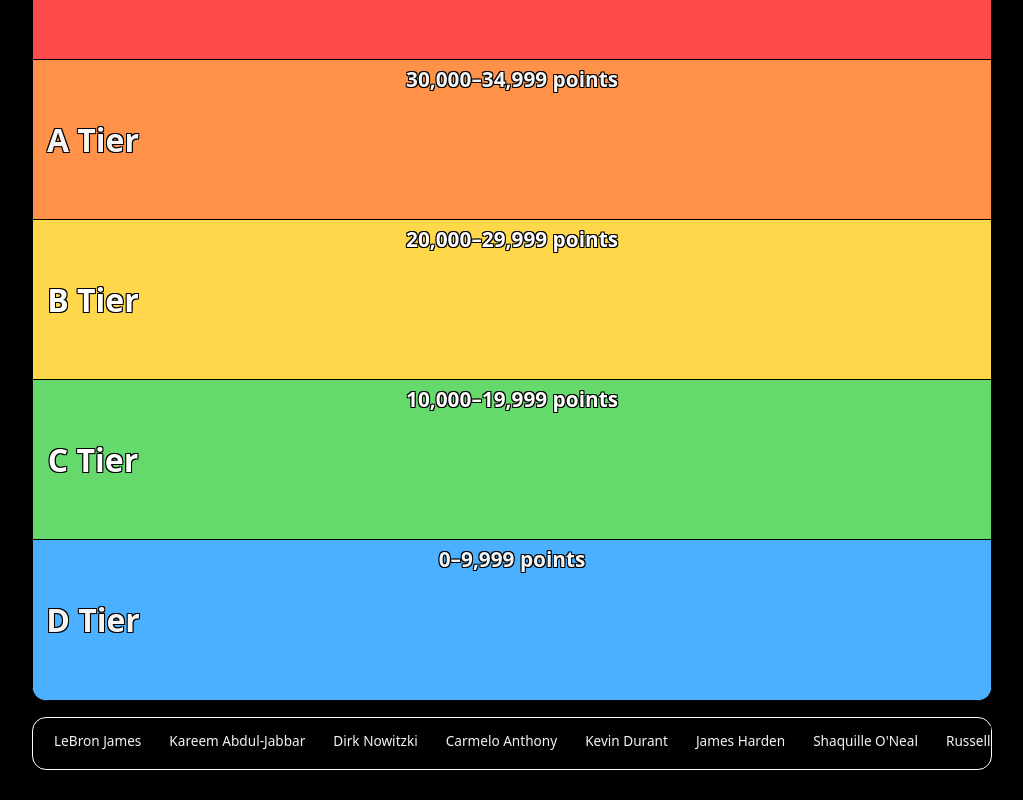
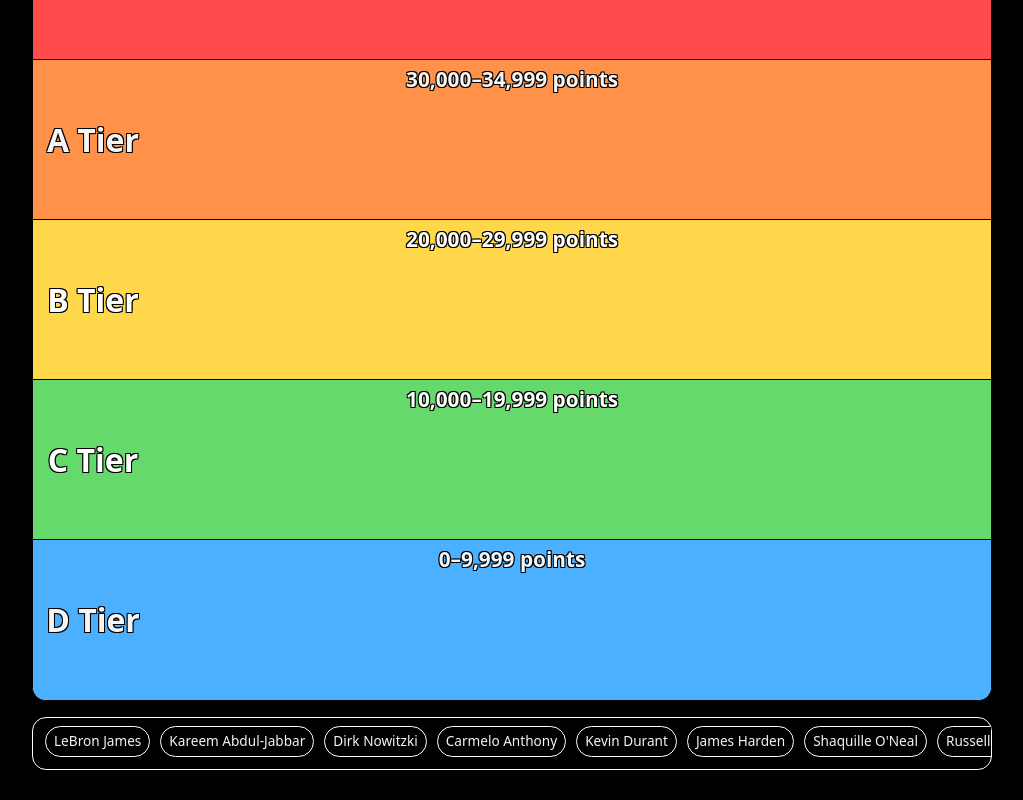
Before and after one commit to Tozmatine1/daily-tiers, a React (Vite) app: page / in a window 1280 px wide. Shown: the part 330-1130 px from the top of the page, without its empty margins (128-1151 px from the left). Built offline with nearby package versions, Linux system fonts and the light colour scheme.

Commit message:
Add results modal and tweak items slider

```diff
--- a/src/App.css
+++ b/src/App.css
@@ -275,7 +275,7 @@ body {
   background: #000000;
   border-radius: 999px;
   padding: 6px 10px;
-  border: 1px solid #000000;
+  border: 1px solid #ffffff;
   font-size: 0.95rem;
   user-select: none;
   white-space: nowrap;
```
